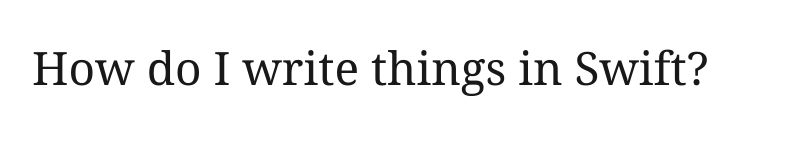
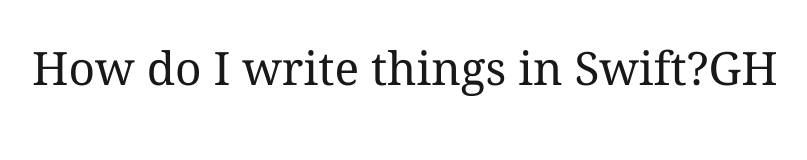
Before and after one commit to mmuszynski/fuckingswiftsyntax.com, a plain HTML site: page index.html in a window 1280 px wide. Shown: the top 160 px of the page, without its empty margins (138-945 px from the left). Drawn offline with Linux system fonts and the light colour scheme.

Commit message:
Update index.html

```diff
--- a/index.html
+++ b/index.html
@@ -45,7 +45,7 @@
 
 	<div class="container">
 		<div class="sixteen columns"><br /><br />
-		<h1>How do I write things in Swift?</h1><br /><br />
+		<h1>How do I write things in Swift?GH</h1><br /><br />
 			<p>
 			<h2>Classes</h2>
 
```
